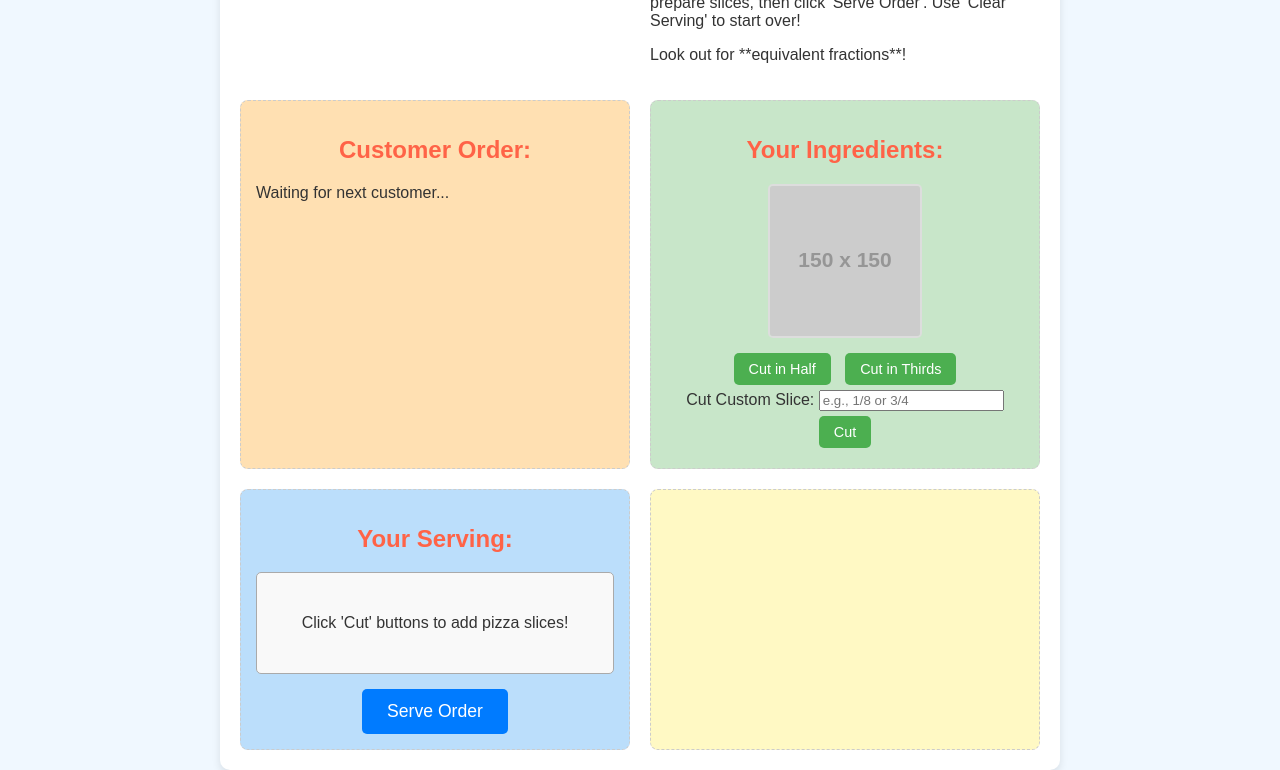
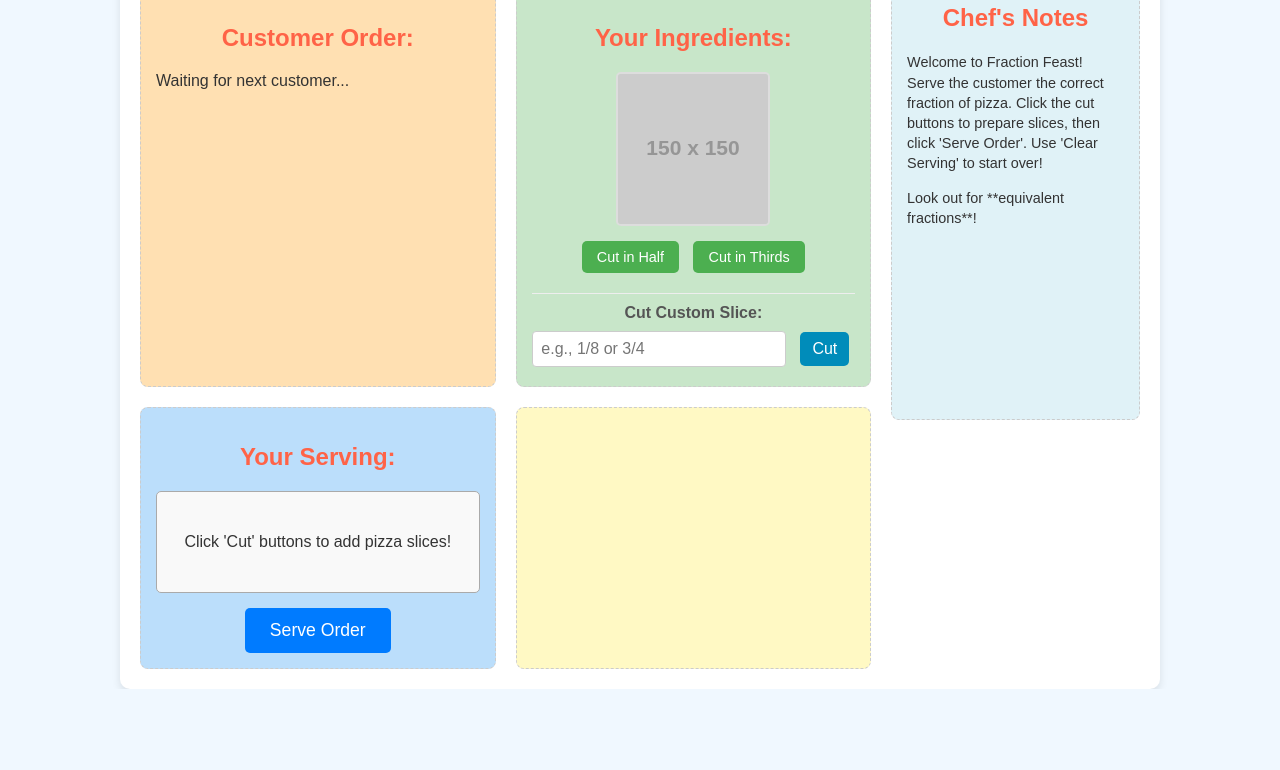
Before and after one commit to crystallisedmoon45/Fraction-Feast, a plain HTML site: page index.html in a window 1280 px wide. Shown: the part 130-900 px from the top of the page. After the commit the page ends 819 px from the top, so only its background shows below. Drawn offline with Linux system fonts and the light colour scheme; placeholder pictures from the web are drawn by us.

Commit message:
Update style.css

```diff
--- a/style.css
+++ b/style.css
@@ -15,18 +15,25 @@ body {
     box-shadow: 0 4px 8px rgba(0, 0, 0, 0.1);
     padding: 20px;
     width: 90%;
-    max-width: 800px;
+    max-width: 1000px; /* Increased max-width to give more space for the new column */
     display: grid;
     grid-template-areas:
-        "header header"
-        "order ingredients"
-        "serving feedback";
-    grid-template-columns: 1fr 1fr;
+        "header header header"
+        "order ingredients info"
+        "serving feedback info"; /* 'info' spans rows 2 and 3 */
+    grid-template-columns: 1fr 1fr 0.7fr; /* Adjusted column widths: order, ingredients, info */
     gap: 20px;
 }
 
-h1, h2 {
+h1 {
+    grid-area: header; /* Ensure header spans all columns */
     color: #ff6347; /* Tomato */
+    text-align: center;
+    margin-bottom: 20px;
+}
+
+h2 {
+    color: #ff6347;
     text-align: center;
 }
 
@@ -125,13 +132,91 @@ h1, h2 {
     color: #d32f2f; /* Red */
 }
 
+/* Style for the info textbox */
+#info-textbox {
+    grid-area: info; /* Assign it to the 'info' grid area */
+    border: 1px dashed #ccc;
+    padding: 15px;
+    border-radius: 8px;
+    background-color: #e0f2f7; /* Light Cyan */
+    overflow-y: auto; /* Add scroll if content is too long */
+    max-height: 400px; /* Limit height if needed */
+}
+
+#info-textbox h2 {
+    margin-top: 0;
+}
+
+#info-textbox p {
+    font-size: 0.9em;
+    line-height: 1.4;
+    text-align: left;
+    margin-bottom: 10px;
+}
+
+/* Style for custom cut section */
+.custom-cut-section {
+    margin-top: 15px;
+    padding-top: 10px;
+    border-top: 1px solid #eee;
+}
+
+.custom-cut-section label {
+    display: block; /* Make label appear above input */
+    margin-bottom: 5px;
+    font-weight: bold;
+    color: #555;
+}
+
+.custom-cut-section input[type="text"] {
+    width: calc(100% - 70px); /* Adjust width, considering button width */
+    padding: 8px;
+    margin-right: 5px;
+    border: 1px solid #ccc;
+    border-radius: 4px;
+    font-size: 1em;
+    box-sizing: border-box; /* Include padding and border in the element's total width and height */
+    vertical-align: middle; /* Align with button */
+}
+
+.custom-cut-section button {
+    padding: 8px 12px;
+    background-color: #008CBA; /* Blue */
+    color: white;
+    border: none;
+    border-radius: 5px;
+    cursor: pointer;
+    font-size: 1em;
+    vertical-align: middle; /* Align with input */
+}
+
+.custom-cut-section button:hover {
+    background-color: #007bb5;
+}
+
 /* Responsive adjustments */
+@media (max-width: 800px) { /* Adjust breakpoint for 3 columns */
+    #game-container {
+        /* On smaller screens, stack the info box below the ingredient station */
+        grid-template-areas:
+            "header header"
+            "order ingredients"
+            "info info" /* Info box now spans two columns in this row */
+            "serving feedback";
+        grid-template-columns: 1fr 1fr; /* Go back to two columns */
+    }
+    #info-textbox {
+        max-height: 200px; /* Shorter on smaller screens */
+    }
+}
+
 @media (max-width: 600px) {
     #game-container {
         grid-template-areas:
             "header"
             "order"
             "ingredients"
+            "info" /* Stack info box individually */
             "serving"
             "feedback";
         grid-template-columns: 1fr;
```
